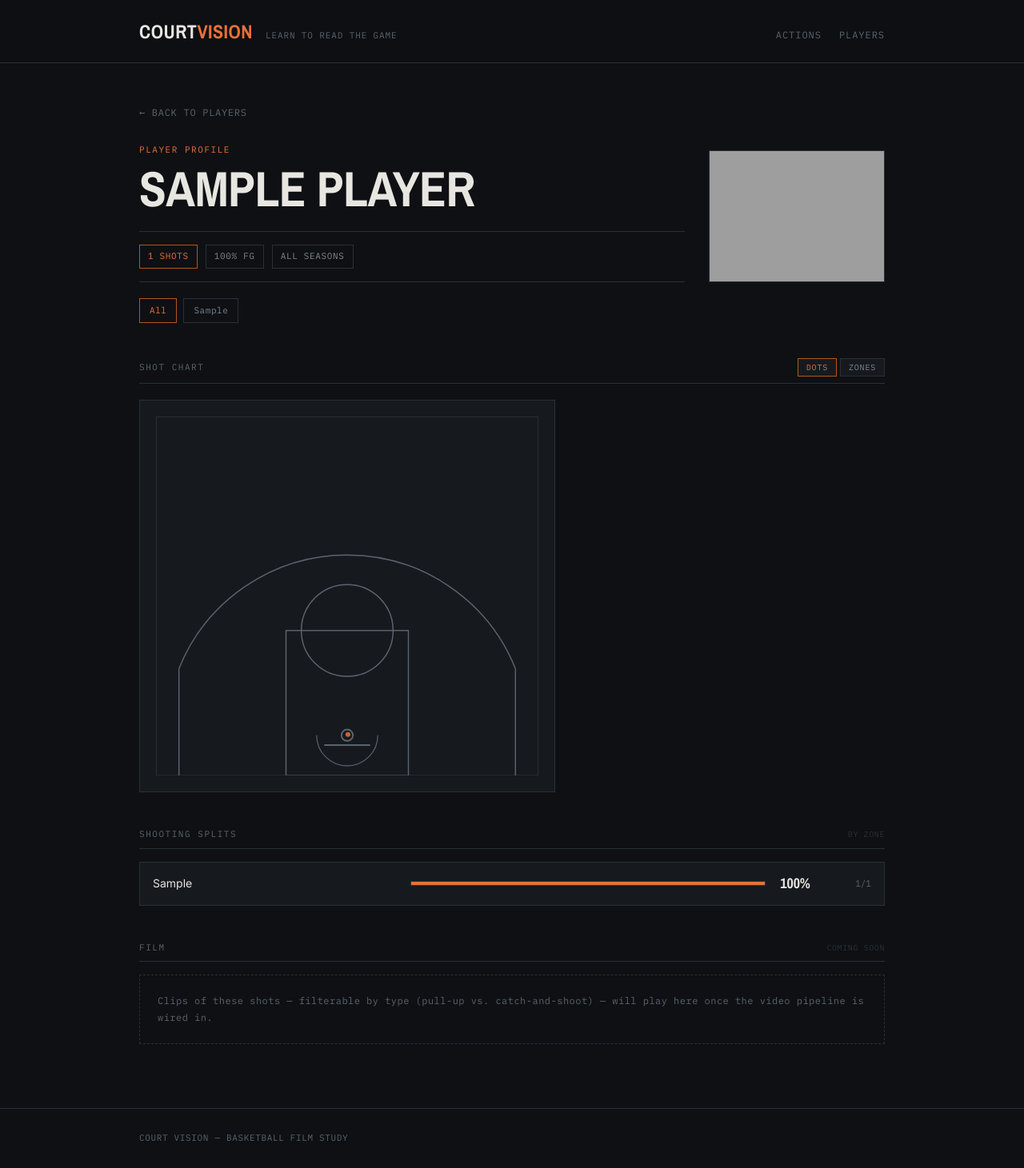
After one commit to BenyaminMahamed/Court-Vision, a Django app: page /players/1/ in a window 1280 px wide. The commit adds this page. Shown: the whole page at 80% size. Run offline with Django 5.2, Linux system fonts and the light colour scheme; tables that the repository leaves empty hold one stand-in row (values such as "Sample post"); a map, chart or similar area stays blank; grey boxes are pictures that could not be loaded.

Commit message:
player listing and shot chart

```diff
--- a/library/templates/library/base.html
+++ b/library/templates/library/base.html
@@ -74,6 +74,49 @@
         .example .ex-link:hover { text-decoration: underline; }
         .example .ex-note { color: var(--muted); font-size: 15px; }
 
+        /* ---- Player nav ---- */
+        .masthead .nav-links { margin-left: auto; display: flex; gap: 22px; }
+        .masthead .nav-links a { font-family: var(--mono); font-size: 12px; text-transform: uppercase; letter-spacing: 0.08em; color: var(--slate); }
+        .masthead .nav-links a:hover { color: var(--accent); }
+
+        /* ---- Player header ---- */
+        .player-header { display: flex; align-items: flex-end; justify-content: space-between; gap: 30px; }
+        .player-header .ph-text { flex: 1; min-width: 0; }
+        .player-photo {
+            width: 220px; height: 165px; object-fit: cover; object-position: top center;
+            border: 1px solid var(--border); background: var(--surface); flex-shrink: 0;
+        }
+        .card-photo { width: 56px; height: 42px; object-fit: cover; object-position: top center; border: 1px solid var(--border); background: var(--base); margin-bottom: 12px; display: block; }
+        @media (max-width: 640px) {
+            .player-header { flex-direction: column-reverse; align-items: flex-start; }
+            .player-photo { width: 150px; height: 112px; }
+        }
+
+        /* ---- Season filter ---- */
+        .season-filter { display: flex; flex-wrap: wrap; gap: 8px; margin-top: 20px; }
+        .season-pill { font-family: var(--mono); font-size: 11px; letter-spacing: 0.05em; padding: 6px 12px; border: 1px solid var(--border); color: var(--muted); }
+        .season-pill.active { color: var(--accent); border-color: var(--accent-dim); }
+        .season-pill:hover { color: var(--text); }
+
+        /* ---- Chart toggle ---- */
+        .chart-toggle { display: inline-flex; gap: 4px; }
+        .toggle-btn { font-family: var(--mono); font-size: 10px; text-transform: uppercase; letter-spacing: 0.08em; padding: 4px 10px; cursor: pointer; background: var(--surface); border: 1px solid var(--border); color: var(--muted); }
+        .toggle-btn.active { color: var(--accent); border-color: var(--accent-dim); }
+
+        /* ---- Court ---- */
+        .court-wrap { margin-top: 20px; background: var(--surface); border: 1px solid var(--border); padding: 20px; max-width: 520px; }
+        #court { width: 100%; height: auto; display: block; }
+
+        /* ---- Zone table ---- */
+        .zone-table { display: flex; flex-direction: column; gap: 1px; background: var(--border); border: 1px solid var(--border); }
+        .zone-row { display: grid; grid-template-columns: 1.4fr 2fr 44px 64px; align-items: center; gap: 12px; background: var(--surface); padding: 12px 16px; }
+        .zone-name { font-family: var(--body); font-size: 14px; color: var(--text); }
+        .zone-bar-wrap { height: 6px; background: var(--base); border: 1px solid var(--border); }
+        .zone-bar { display: block; height: 100%; background: var(--accent); }
+        .zone-pct { font-family: var(--display); font-weight: 700; font-size: 18px; color: var(--text); text-align: right; }
+        .zone-att { font-family: var(--mono); font-size: 11px; color: var(--slate); text-align: right; }
+        @media (max-width: 560px) { .zone-row { grid-template-columns: 1.2fr 40px 56px; } .zone-bar-wrap { display: none; } }
+
         footer { border-top: 1px solid var(--border); padding: 28px 0; font-family: var(--mono); font-size: 11px; color: var(--slate); text-transform: uppercase; letter-spacing: 0.06em; }
         :focus-visible { outline: 2px solid var(--accent); outline-offset: 2px; }
         @media (prefers-reduced-motion: reduce) { * { transition: none !important; } }
@@ -84,6 +127,10 @@
         <div class="wrap">
             <a href="{% url 'library:action_list' %}" class="brand">Court<span class="vision">Vision</span></a>
             <span class="tagline">Learn to read the game</span>
+            <nav class="nav-links">
+                <a href="{% url 'library:action_list' %}">Actions</a>
+                <a href="{% url 'library:player_list' %}">Players</a>
+            </nav>
         </div>
     </header>
     <main>
--- /dev/null
+++ b/library/templates/library/player_detail.html
@@ -0,0 +1,121 @@
+{% extends "library/base.html" %}
+{% load static %}
+
+{% block title %}{{ player.name }} — Court Vision{% endblock %}
+
+{% block content %}
+    <a href="{% url 'library:player_list' %}" class="backlink">&larr; Back to players</a>
+
+    <div class="player-header">
+        <div class="ph-text">
+            <p class="eyebrow">Player Profile</p>
+            <h1 class="page-title">{{ player.name }}</h1>
+            <div class="scout-meta">
+                <span class="tag accent">{{ shown_count }} shots</span>
+                <span class="tag">{{ fg_pct }}% FG</span>
+                {% if active_season %}<span class="tag">{{ active_season }}</span>{% else %}<span class="tag">All seasons</span>{% endif %}
+            </div>
+        </div>
+        {% if player.headshot_url %}
+        <img class="player-photo" src="{{ player.headshot_url }}" alt="{{ player.name }}" onerror="this.style.display='none'">
+        {% endif %}
+    </div>
+
+    {% if seasons %}
+    <div class="season-filter">
+        <a href="{% url 'library:player_detail' player.pk %}" class="season-pill {% if not active_season %}active{% endif %}">All</a>
+        {% for s in seasons %}
+            <a href="?season={{ s }}" class="season-pill {% if active_season == s %}active{% endif %}">{{ s }}</a>
+        {% endfor %}
+    </div>
+    {% endif %}
+
+    <div class="section-label">Shot Chart
+        <span class="chart-toggle">
+            <button id="btn-dots" class="toggle-btn active" type="button">Dots</button>
+            <button id="btn-zones" class="toggle-btn" type="button">Zones</button>
+        </span>
+    </div>
+
+    <div class="court-wrap">
+        <svg id="court" viewBox="0 0 500 470" xmlns="http://www.w3.org/2000/svg" aria-label="Shot chart">
+            <rect x="0" y="0" width="500" height="470" fill="none" stroke="var(--border)" stroke-width="2"/>
+            <circle cx="250" cy="417" r="7.5" fill="none" stroke="var(--slate)" stroke-width="2"/>
+            <line x1="220" y1="430" x2="280" y2="430" stroke="var(--slate)" stroke-width="2"/>
+            <rect x="170" y="280" width="160" height="190" fill="none" stroke="var(--slate)" stroke-width="1.5"/>
+            <circle cx="250" cy="280" r="60" fill="none" stroke="var(--slate)" stroke-width="1.5"/>
+            <path d="M 210 417 A 40 40 0 0 0 290 417" fill="none" stroke="var(--slate)" stroke-width="1.2"/>
+            <line x1="30" y1="470" x2="30" y2="330" stroke="var(--slate)" stroke-width="1.5"/>
+            <line x1="470" y1="470" x2="470" y2="330" stroke="var(--slate)" stroke-width="1.5"/>
+            <path d="M 30 330 A 237 237 0 0 1 470 330" fill="none" stroke="var(--slate)" stroke-width="1.5"/>
+            <g id="dots-layer"></g>
+            <g id="zones-layer" style="display:none;"></g>
+        </svg>
+    </div>
+
+    <div class="section-label">Shooting Splits <span class="hint">by zone</span></div>
+    {% if zone_stats %}
+    <div class="zone-table">
+        {% for z in zone_stats %}
+        <div class="zone-row">
+            <span class="zone-name">{{ z.zone }}</span>
+            <span class="zone-bar-wrap"><span class="zone-bar" style="width: {{ z.pct }}%;"></span></span>
+            <span class="zone-pct">{{ z.pct }}%</span>
+            <span class="zone-att">{{ z.makes }}/{{ z.attempts }}</span>
+        </div>
+        {% endfor %}
+    </div>
+    {% else %}
+    <div class="empty">No zone data.</div>
+    {% endif %}
+
+    <div class="section-label">Film <span class="hint">coming soon</span></div>
+    <div class="stats-pending">
+        Clips of these shots — filterable by type (pull-up vs. catch-and-shoot) — will play here once the video pipeline is wired in.
+    </div>
+
+    {{ shot_points|json_script:"shot-data" }}
+    <script>
+        (function () {
+            var shots = JSON.parse(document.getElementById('shot-data').textContent);
+            var dotsLayer = document.getElementById('dots-layer');
+            var svgNS = 'http://www.w3.org/2000/svg';
+
+            shots.forEach(function (s) {
+                var cx = 250 + s.x;
+                var cy = 417 - s.y;
+                if (cx < 0 || cx > 500 || cy < 0 || cy > 470) return;
+                var c = document.createElementNS(svgNS, 'circle');
+                c.setAttribute('cx', cx);
+                c.setAttribute('cy', cy);
+                c.setAttribute('r', s.made ? 3.2 : 3);
+                if (s.made) {
+                    c.setAttribute('fill', 'var(--accent)');
+                    c.setAttribute('fill-opacity', '0.85');
+                } else {
+                    c.setAttribute('fill', 'none');
+                    c.setAttribute('stroke', 'var(--slate)');
+                    c.setAttribute('stroke-width', '1');
+                    c.setAttribute('stroke-opacity', '0.6');
+                }
+                dotsLayer.appendChild(c);
+            });
+
+            var btnDots = document.getElementById('btn-dots');
+            var btnZones = document.getElementById('btn-zones');
+            var zonesLayer = document.getElementById('zones-layer');
+            btnDots.addEventListener('click', function () {
+                dotsLayer.style.display = '';
+                zonesLayer.style.display = 'none';
+                btnDots.classList.add('active');
+                btnZones.classList.remove('active');
+            });
+            btnZones.addEventListener('click', function () {
+                dotsLayer.style.display = 'none';
+                zonesLayer.style.display = '';
+                btnZones.classList.add('active');
+                btnDots.classList.remove('active');
+            });
+        })();
+    </script>
+{% endblock %}
--- a/library/urls.py
+++ b/library/urls.py
@@ -1,3 +1,4 @@
+# library/urls.py  —  replace your existing file with this
 from django.urls import path
 from . import views
 
@@ -6,4 +7,6 @@ app_name = "library"
 urlpatterns = [
     path("", views.action_list, name="action_list"),
     path("actions/<slug:slug>/", views.action_detail, name="action_detail"),
+    path("players/", views.player_list, name="player_list"),
+    path("players/<int:pk>/", views.player_detail, name="player_detail"),
 ]
--- a/library/views.py
+++ b/library/views.py
@@ -1,12 +1,88 @@
+# ============================================================
+# library/views.py  —  ADD these to your existing views.
+# (Keep your existing action_list and action_detail.)
+# ============================================================
+
 from django.shortcuts import render, get_object_or_404
-from .models import Action
+from django.db.models import Count, Q
+from .models import Action, Player, Shot
 
 
+# --- existing action views stay as they are ---
 def action_list(request):
-    actions = Action.objects.all().order_by("name")
+    actions = Action.objects.filter(is_published=True).order_by("name")
     return render(request, "library/action_list.html", {"actions": actions})
 
 
 def action_detail(request, slug):
-    action = get_object_or_404(Action, slug=slug)
+    action = get_object_or_404(Action, slug=slug, is_published=True)
     return render(request, "library/action_detail.html", {"action": action})
+
+
+# --- NEW: player views ---
+
+def player_list(request):
+    """Browsable index of players who have shot data."""
+    players = (
+        Player.objects
+        .annotate(shot_count=Count("shots"))
+        .filter(shot_count__gt=0)
+        .order_by("name")
+    )
+    return render(request, "library/player_list.html", {"players": players})
+
+
+def player_detail(request, pk):
+    """A player's profile: shot chart (dots + zones) and shooting splits."""
+    player = get_object_or_404(Player, pk=pk)
+    shots = player.shots.all()
+
+    total = shots.count()
+    made = shots.filter(made=True).count()
+
+    # Season filter (optional ?season=2023-24)
+    season = request.GET.get("season")
+    seasons = list(shots.values_list("season", flat=True).distinct().order_by("season"))
+    if season and season in seasons:
+        shots = shots.filter(season=season)
+
+    # Build the plain shot list for the dot chart (small dicts, not model objects)
+    shot_points = [
+        {"x": s.loc_x, "y": s.loc_y, "made": s.made, "v": s.shot_value}
+        for s in shots
+    ]
+
+    # Zone efficiency: bucket by SHOT_ZONE_BASIC, compute FG%
+    zones = (
+        shots.values("zone_basic")
+        .annotate(
+            attempts=Count("id"),
+            makes=Count("id", filter=Q(made=True)),
+        )
+        .order_by("-attempts")
+    )
+    zone_stats = []
+    for z in zones:
+        if not z["zone_basic"]:
+            continue
+        att = z["attempts"]
+        mk = z["makes"]
+        zone_stats.append({
+            "zone": z["zone_basic"],
+            "attempts": att,
+            "makes": mk,
+            "pct": round(100 * mk / att) if att else 0,
+        })
+
+    context = {
+        "player": player,
+        "shot_points": shot_points,
+        "zone_stats": zone_stats,
+        "total": total,
+        "made": made,
+        "fg_pct": round(100 * made / total) if total else 0,
+        "seasons": seasons,
+        "active_season": season,
+        "shown_count": shots.count(),
+    }
+    return render(request, "library/player_detail.html", context)
```
Also changed, not shown: library/management/commands/import_shots.py (added, +124 -0 lines), library/models.py (+55 -0 lines), library/templates/library/player_list.html (added, +25 -0 lines), library/management/__init__.py (added), library/management/commands/__init__.py (added), library/migrations/0004_shot.py (added).
